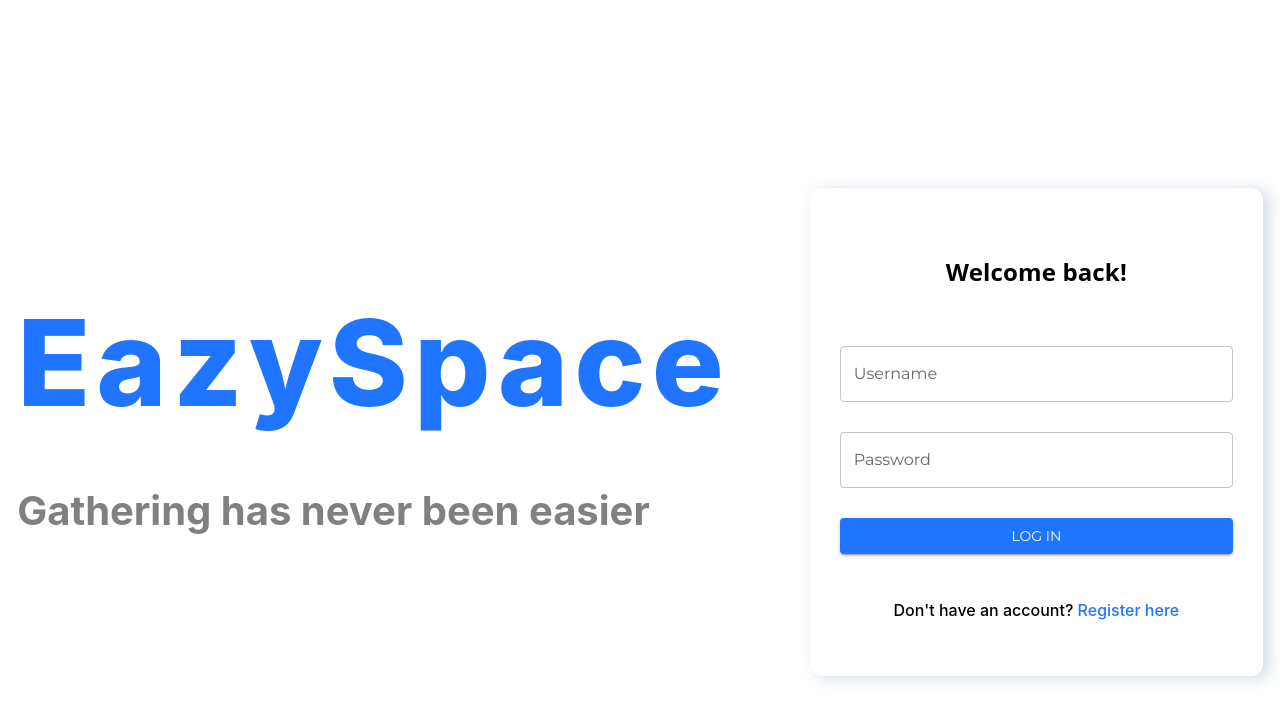
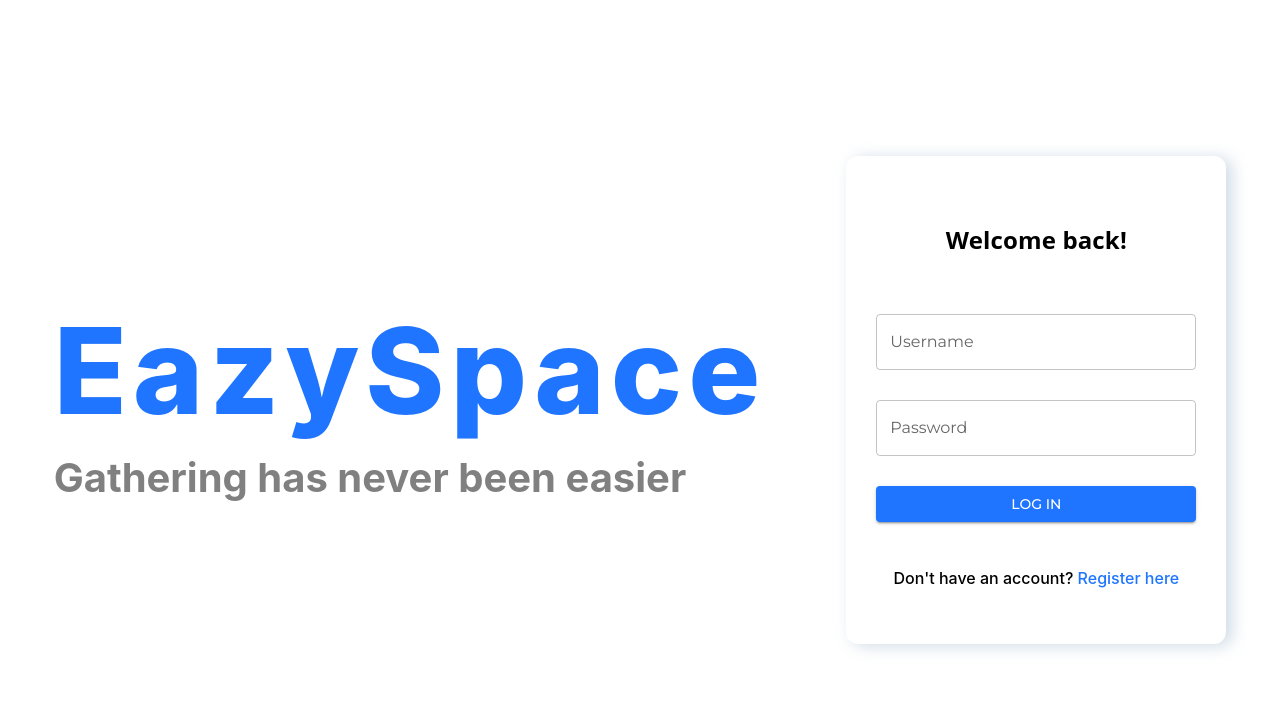
Before and after one commit to Eazyspace/frontend, a React (Create React App) app: page / in a window 1280 px wide. Shown: the top 722 px of the page. Built offline with nearby package versions, Linux system fonts and the light colour scheme; the HTML template or start-up script is replaced by a standard one.

Commit message:
fix login screen size

```diff
--- a/public/index.html
+++ b/public/index.html
@@ -15,7 +15,9 @@
   <link rel="manifest" href="%PUBLIC_URL%/manifest.json" />
   <link rel="preconnect" href="https://fonts.googleapis.com">
   <link rel="preconnect" href="https://fonts.gstatic.com" crossorigin>
-  <link href="https://fonts.googleapis.com/css2?family=Montserrat" rel="stylesheet">
+  <link
+    href="https://fonts.googleapis.com/css?family=Montserrat:100,200,300,regular,500,600,700,800,900,100italic,200italic,300italic,italic,500italic,600italic,700italic,800italic,900italic"
+    rel="stylesheet" />
   <!--
       Notice the use of %PUBLIC_URL% in the tags above.
       It will be replaced with the URL of the `public` folder during the build.
--- a/src/App.js
+++ b/src/App.js
@@ -1,4 +1,3 @@
-import { CssBaseline } from "@mui/material";
 import { createTheme, ThemeProvider } from "@mui/material/styles";
 import LoginScreen from "./screens/LoginScreen";
 import { ezBlue } from "./utils/colors";
--- a/src/App.styled.js
+++ /dev/null
@@ -1,5 +0,0 @@
-import { styled } from "styled-components";
-
-export const StyledApp = styled.div`
-
-`;
--- a/src/components/login/BrandTitle.styled.js
+++ b/src/components/login/BrandTitle.styled.js
@@ -11,7 +11,6 @@ export const Brand = styled.h1`
   color: ${ezBlue};
   font-size: 120px;
   font-weight: 800;
-  line-height: 146px;
   letter-spacing: 0.05em;
   margin: 0px;
 `;
@@ -20,6 +19,6 @@ export const Motto = styled.h3`
   color: ${ezGrey};
   font-size: 40px;
   font-weight: 700;
-  line-height: 49px;
   letter-spacing: 0em;
+  margin: 0px;
 `;
--- a/src/components/login/LoginForm.style.js
+++ b/src/components/login/LoginForm.style.js
@@ -3,7 +3,7 @@ import styled from "styled-components";
 import { ezBlue } from "../../utils/colors";
 
 export const StyledLoginForm = styled.div`
-  min-width: 393px;
+  min-width: 20em;
   display: flex;
   flex-direction: column;
   align-items: stretch;
--- a/src/index.css
+++ b/src/index.css
@@ -1,13 +1,23 @@
 body {
   margin: 0;
-  font-family: -apple-system, BlinkMacSystemFont, 'Segoe UI', 'Roboto', 'Oxygen',
-    'Ubuntu', 'Cantarell', 'Fira Sans', 'Droid Sans', 'Helvetica Neue',
-    sans-serif;
+  height: 100%;
+  width: 100%;
+  font-family: -apple-system, BlinkMacSystemFont, "Segoe UI", "Roboto", "Oxygen",
+    "Ubuntu", "Cantarell", "Fira Sans", "Droid Sans", "Helvetica Neue",
+    "Montserrat", sans-serif;
   -webkit-font-smoothing: antialiased;
   -moz-osx-font-smoothing: grayscale;
 }
 
+body,
+html,
+#root {
+  margin: 0;
+  height: 100%;
+  width: 100%;
+}
+
 code {
-  font-family: source-code-pro, Menlo, Monaco, Consolas, 'Courier New',
+  font-family: source-code-pro, Menlo, Monaco, Consolas, "Courier New",
     monospace;
 }
--- a/src/screens/LoginScreen.styled.js
+++ b/src/screens/LoginScreen.styled.js
@@ -1,8 +1,12 @@
 import styled from "styled-components";
 
 export const StyledLoginScreen = styled.div`
-  height: 100vh;
-  max-width: 100vw;
+  width: 100vw;
+  height: 100%;
+  min-height: 100%;
+  box-sizing: border-box;
+  overflow-x: hidden;
+  overflow-y: hidden;
   flex-direction: row;
   justify-content: center;
   align-items: center;
```
